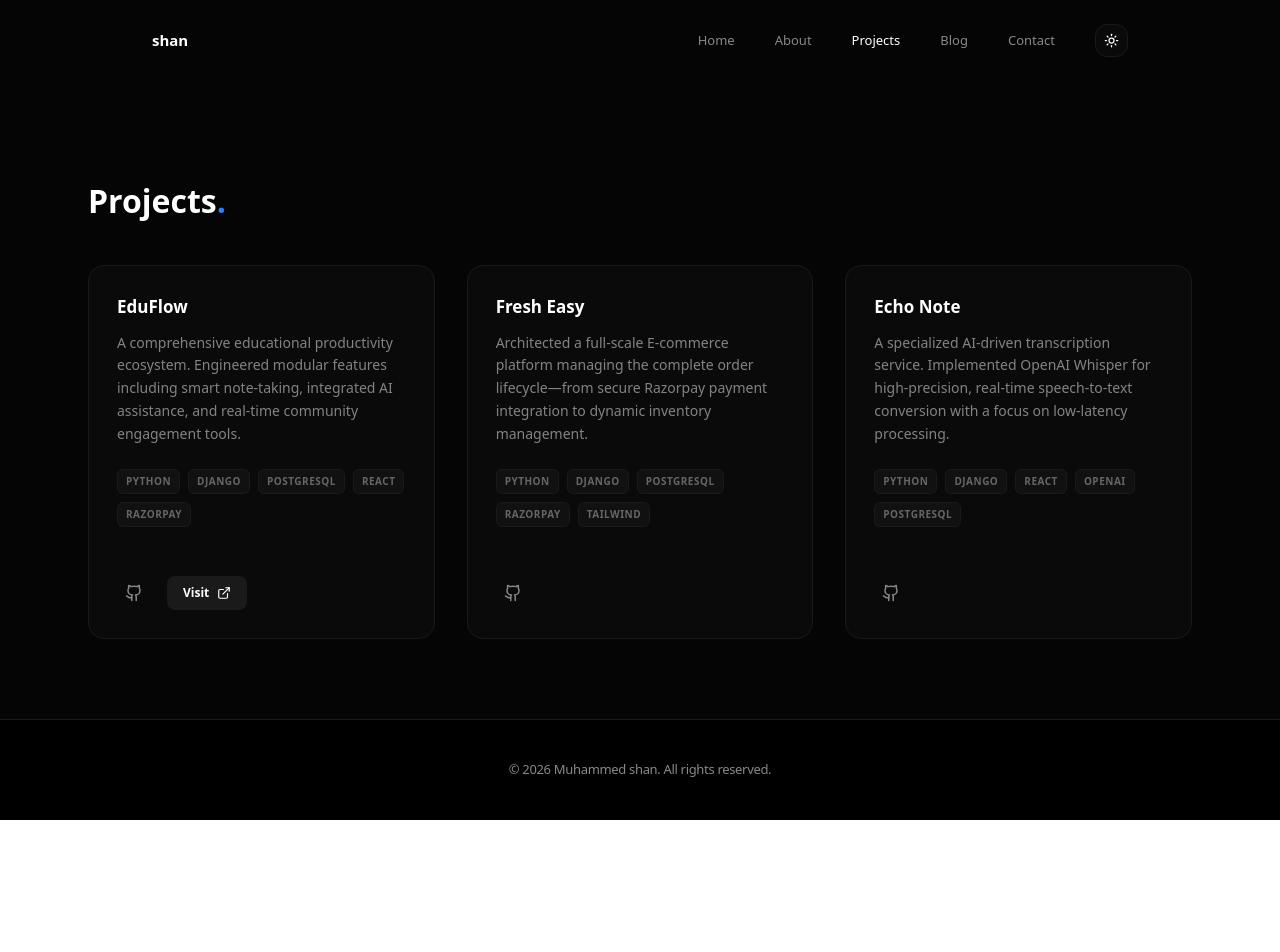
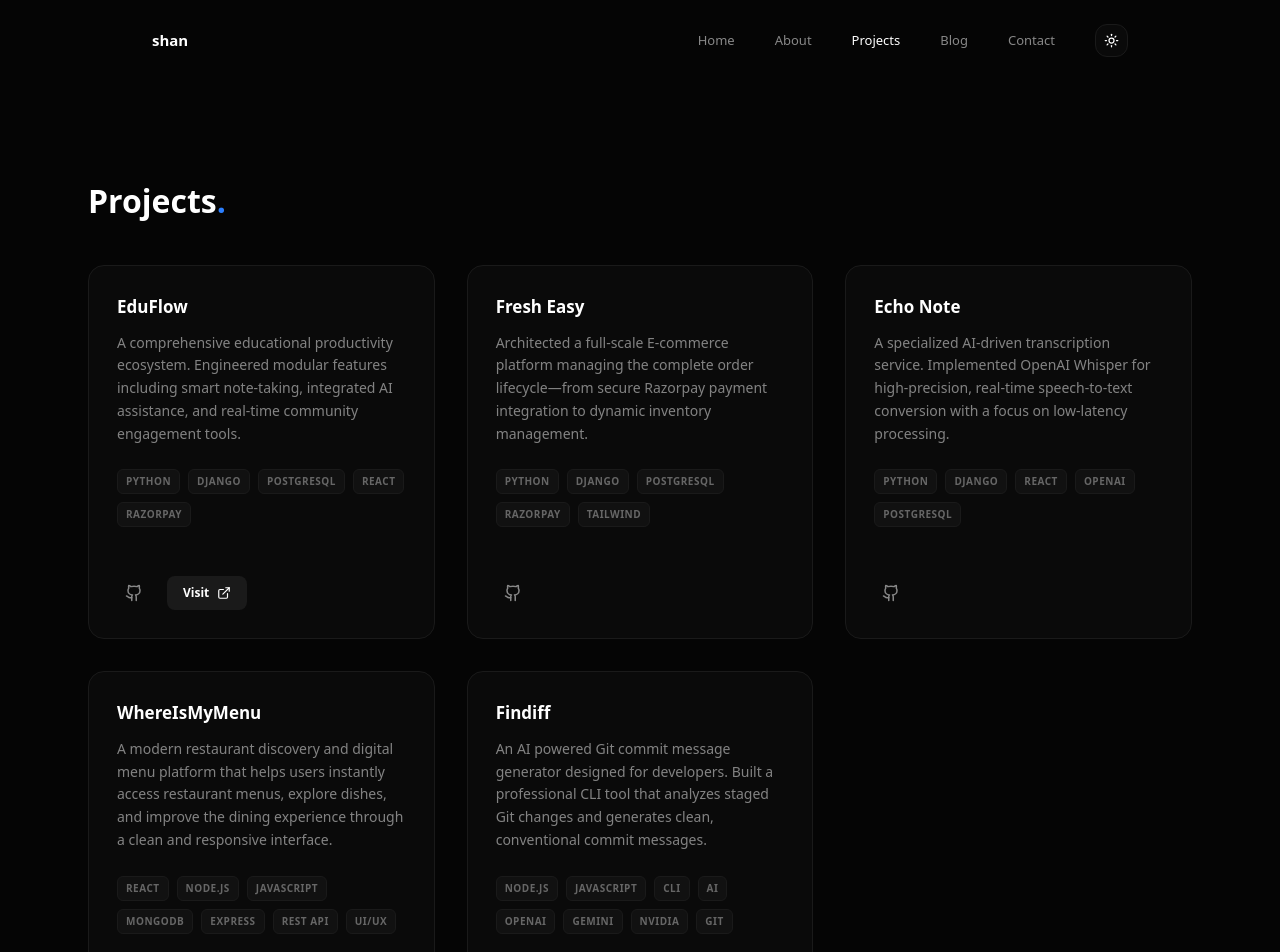
Before and after one commit to muhammedshann/muhammed-shan-portfolio, a React (Vite) app in the folder muhammed-shan-portfolio/: page /projects in a window 1280 px wide. Shown: the top 952 px of the page. Before the commit the page ends 820 px from the top, so only its background shows below. Built offline with nearby package versions, Linux system fonts and the light colour scheme.

Commit message:
added new project cards

```diff
--- a/muhammed-shan-portfolio/Pages/Projects.jsx
+++ b/muhammed-shan-portfolio/Pages/Projects.jsx
@@ -28,7 +28,21 @@ const ProjectsPage = () => {
       tags: ["Python", "Django", "React", "OpenAI", "PostgreSQL"],
       github: "https://github.com/muhammedshann/echo-note",
       liveUrl: ""
-    }
+    },
+    {
+      title: "WhereIsMyMenu",
+      description: "A modern restaurant discovery and digital menu platform that helps users instantly access restaurant menus, explore dishes, and improve the dining experience through a clean and responsive interface.",
+      tags: ["React", "Node.js", "JavaScript", "MongoDB", "Express", "REST API", "UI/UX"],
+      github: "https://github.com/muhammedshann/whereismymenu",
+      liveUrl: "https://whereismymenu.muhammedshan.info"
+    },
+    {
+      title: "Findiff",
+      description: "An AI powered Git commit message generator designed for developers. Built a professional CLI tool that analyzes staged Git changes and generates clean, conventional commit messages.",
+      tags: ["Node.js", "JavaScript", "CLI", "AI", "OpenAI", "Gemini", "NVIDIA", "Git"],
+      github: "https://github.com/muhammedshann/findiff",
+      liveUrl: "https://www.npmjs.com/package/findiff"
+    },
   ];
 
   return (
```
Lines whose indentation alone changed are shown as unchanged.
